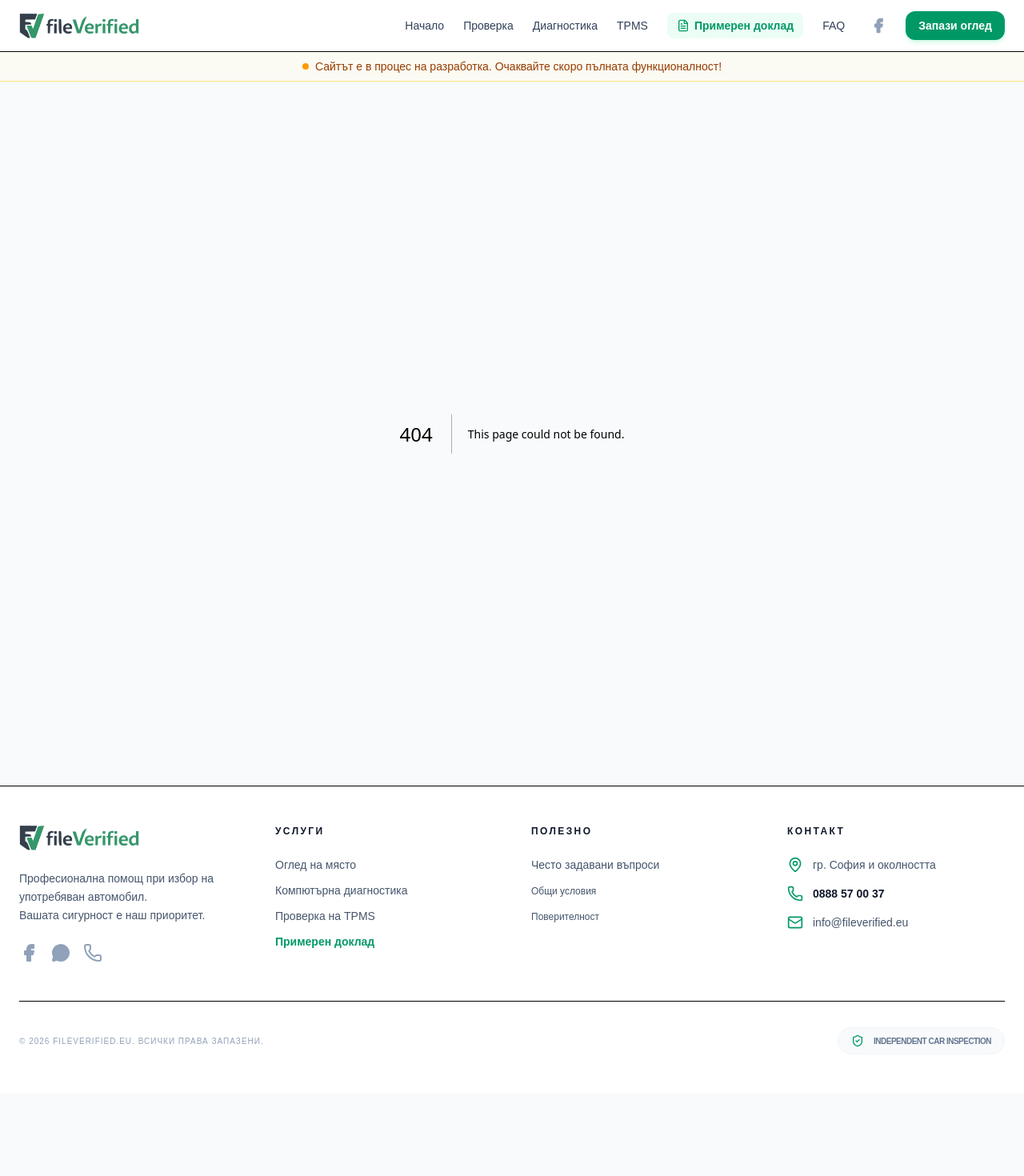
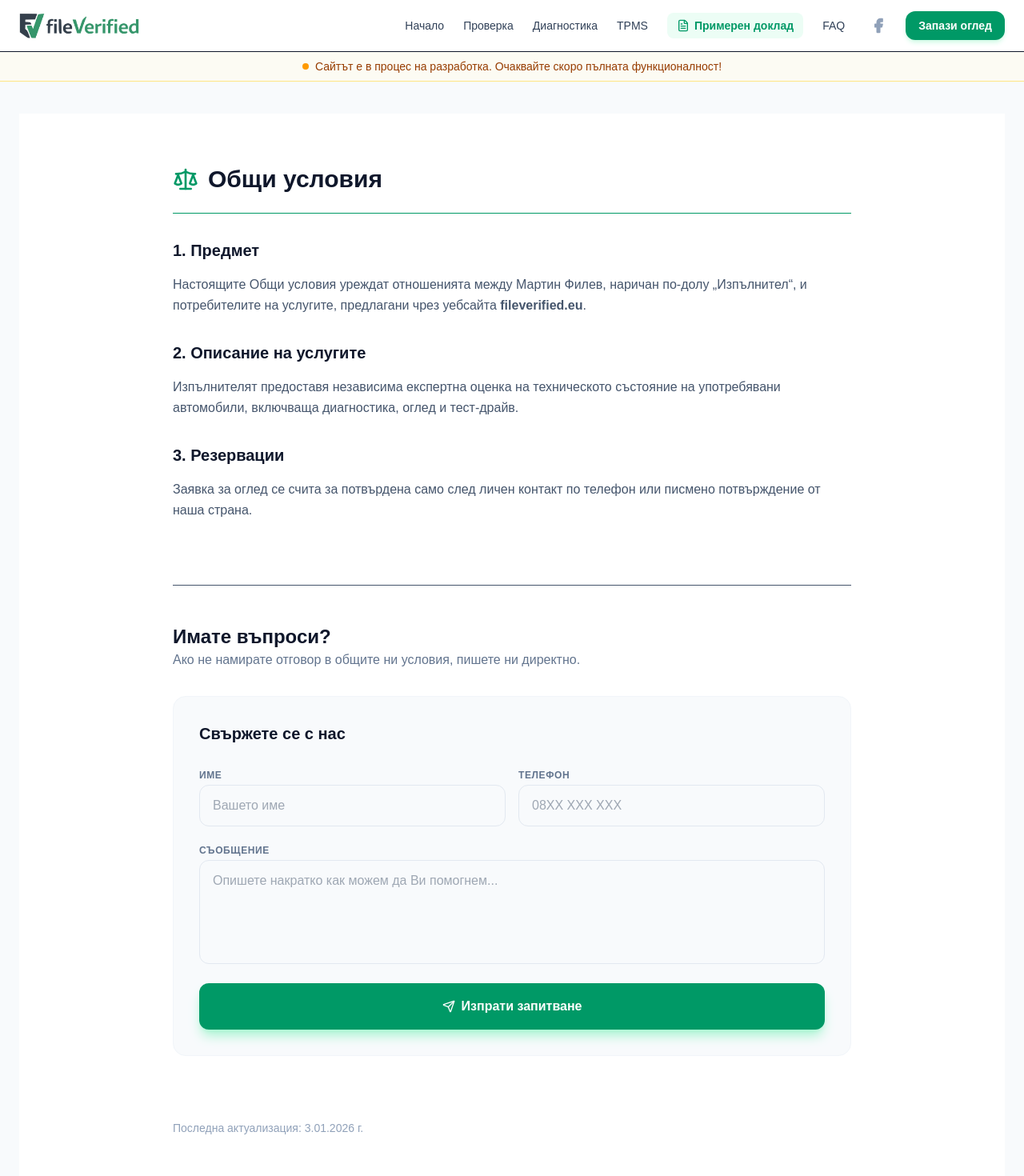
Before and after one commit to martinfilev-byte/fileverified, a Next.js app: page /terms in a window 1280 px wide. Before the commit this address had no page. Shown: the top 1470 px of the page at 80% size. Before the commit the page ends 1366 px from the top, so only its background shows below. Built offline with nearby package versions, Linux system fonts and the light colour scheme.

Commit message:
Update: 2026-01-08 16:00:00

```diff
--- /dev/null
+++ b/src/app/privacy/page.tsx
@@ -0,0 +1,53 @@
+import type { Metadata } from "next"
+import { Lock, ShieldCheck } from "lucide-react"
+import ContactForm from "@/components/ContactForm"
+
+export const metadata: Metadata = {
+  title: "Поверителност | FileVerified",
+  description: "Политика за поверителност и защита на личните данни на FileVerified.",
+}
+
+export default function PrivacyPage() {
+  return (
+    <div className="min-h-screen bg-white">
+      <div className="mx-auto max-w-4xl px-6 py-16">
+        <div className="flex items-center gap-3 mb-8 text-emerald-600 border-b pb-6">
+          <Lock className="w-8 h-8" />
+          <h1 className="text-3xl font-bold text-slate-900">Политика за поверителност</h1>
+        </div>
+
+        <div className="space-y-12 text-slate-600 leading-relaxed">
+          <div className="space-y-8">
+            <section>
+              <h2 className="text-xl font-bold text-slate-900 mb-4">1. Лични данни</h2>
+              <p>Събираме Вашите имена, телефон и имейл единствено с цел изпълнение на услугата по оглед на автомобил.</p>
+            </section>
+
+            <section>
+              <h2 className="text-xl font-bold text-slate-900 mb-4">2. Бисквитки</h2>
+              <p>Използваме Google Analytics, за да подобряваме работата на сайта. Данните са анонимни.</p>
+            </section>
+
+            <section className="bg-emerald-50 p-6 rounded-xl border border-emerald-100 flex items-start gap-4 text-emerald-800">
+              <ShieldCheck className="w-6 h-6 shrink-0 mt-1" />
+              <p className="text-sm font-medium">Никога не споделяме данните Ви с трети лица (автокъщи, продавачи) без Вашето изрично съгласие.</p>
+            </section>
+          </div>
+
+          {/* КОНТАКТНА ФОРМА */}
+          <div className="mt-20 pt-12 border-t">
+            <div className="mb-8">
+              <h2 className="text-2xl font-bold text-slate-900">Вашите права</h2>
+              <p className="text-slate-500">По всяко време можете да поискате изтриване на Вашите данни от нашата база чрез формата по-долу.</p>
+            </div>
+            <ContactForm />
+          </div>
+
+          <div className="pt-8 text-sm text-slate-400">
+            Последна актуализация: {new Date().toLocaleDateString('bg-BG')}
+          </div>
+        </div>
+      </div>
+    </div>
+  )
+}
--- /dev/null
+++ b/src/app/terms/page.tsx
@@ -0,0 +1,58 @@
+import type { Metadata } from "next"
+import { Scale } from "lucide-react"
+import ContactForm from "@/components/ContactForm"
+
+export const metadata: Metadata = {
+  title: "Общи условия | FileVerified",
+  description: "Общи условия за ползване на услугите на FileVerified - независима проверка на автомобили.",
+}
+
+export default function TermsPage() {
+  return (
+    <div className="min-h-screen bg-white">
+      <div className="mx-auto max-w-4xl px-6 py-16">
+        <div className="flex items-center gap-3 mb-8 text-emerald-600 border-b pb-6">
+          <Scale className="w-8 h-8" />
+          <h1 className="text-3xl font-bold text-slate-900">Общи условия</h1>
+        </div>
+
+        <div className="space-y-12 text-slate-600 leading-relaxed">
+          <div className="space-y-8">
+            <section>
+              <h2 className="text-xl font-bold text-slate-900 mb-4">1. Предмет</h2>
+              <p>
+                Настоящите Общи условия уреждат отношенията между Мартин Филев, наричан по-долу „Изпълнител“,
+                и потребителите на услугите, предлагани чрез уебсайта <strong>fileverified.eu</strong>.
+              </p>
+            </section>
+
+            <section>
+              <h2 className="text-xl font-bold text-slate-900 mb-4">2. Описание на услугите</h2>
+              <p>Изпълнителят предоставя независима експертна оценка на техническото състояние на употребявани автомобили, включваща диагностика, оглед и тест-драйв.</p>
+            </section>
+
+            <section>
+              <h2 className="text-xl font-bold text-slate-900 mb-4">3. Резервации</h2>
+              <p>
+                Заявка за оглед се счита за потвърдена само след личен контакт по телефон или писмено потвърждение от наша страна.
+              </p>
+            </section>
+          </div>
+
+          {/* КОНТАКТНА ФОРМА */}
+          <div className="mt-20 pt-12 border-t">
+            <div className="mb-8">
+              <h2 className="text-2xl font-bold text-slate-900">Имате въпроси?</h2>
+              <p className="text-slate-500">Ако не намирате отговор в общите ни условия, пишете ни директно.</p>
+            </div>
+            <ContactForm />
+          </div>
+
+          <div className="pt-8 text-sm text-slate-400">
+            Последна актуализация: {new Date().toLocaleDateString('bg-BG')}
+          </div>
+        </div>
+      </div>
+    </div>
+  )
+}
--- /dev/null
+++ b/src/components/ContactForm.tsx
@@ -0,0 +1,78 @@
+"use client"
+
+import { useState } from "react"
+import { Send, CheckCircle2 } from "lucide-react"
+
+export default function ContactForm() {
+  const [isSubmitted, setIsSubmitted] = useState(false)
+
+  const handleSubmit = async (e: React.FormEvent) => {
+    e.preventDefault()
+    // Тук по-късно ще добавим логиката за изпращане на мейл
+    setIsSubmitted(true)
+  }
+
+  if (isSubmitted) {
+    return (
+      <div className="bg-emerald-50 border border-emerald-100 p-8 rounded-2xl text-center">
+        <div className="flex justify-center mb-4 text-emerald-600">
+          <CheckCircle2 className="w-12 h-12" />
+        </div>
+        <h3 className="text-xl font-bold text-slate-900 mb-2">Благодарим Ви!</h3>
+        <p className="text-slate-600">Вашето съобщение беше изпратено успешно. Ще се свържем с Вас съвсем скоро.</p>
+        <button
+          onClick={() => setIsSubmitted(false)}
+          className="mt-6 text-emerald-600 font-semibold hover:underline"
+        >
+          Изпрати друго съобщение
+        </button>
+      </div>
+    )
+  }
+
+  return (
+    <div className="bg-slate-50 border border-slate-100 p-8 rounded-2xl">
+      <h3 className="text-xl font-bold text-slate-900 mb-6">Свържете се с нас</h3>
+      <form onSubmit={handleSubmit} className="space-y-4">
+        <div className="grid gap-4 md:grid-cols-2">
+          <div className="space-y-2">
+            <label className="text-xs font-bold uppercase tracking-wider text-slate-500">Име</label>
+            <input
+              required
+              type="text"
+              placeholder="Вашето име"
+              className="w-full px-4 py-3 rounded-xl border border-slate-200 focus:outline-none focus:ring-2 focus:ring-emerald-500/20 focus:border-emerald-500 transition-all"
+            />
+          </div>
+          <div className="space-y-2">
+            <label className="text-xs font-bold uppercase tracking-wider text-slate-500">Телефон</label>
+            <input
+              required
+              type="tel"
+              placeholder="08XX XXX XXX"
+              className="w-full px-4 py-3 rounded-xl border border-slate-200 focus:outline-none focus:ring-2 focus:ring-emerald-500/20 focus:border-emerald-500 transition-all"
+            />
+          </div>
+        </div>
+
+        <div className="space-y-2">
+          <label className="text-xs font-bold uppercase tracking-wider text-slate-500">Съобщение</label>
+          <textarea
+            required
+            rows={4}
+            placeholder="Опишете накратко как можем да Ви помогнем..."
+            className="w-full px-4 py-3 rounded-xl border border-slate-200 focus:outline-none focus:ring-2 focus:ring-emerald-500/20 focus:border-emerald-500 transition-all resize-none"
+          ></textarea>
+        </div>
+
+        <button
+          type="submit"
+          className="w-full flex items-center justify-center gap-2 bg-emerald-600 text-white font-bold py-4 rounded-xl hover:bg-emerald-700 transition-all shadow-lg shadow-emerald-200 active:scale-[0.98]"
+        >
+          <Send className="w-4 h-4" />
+          Изпрати запитване
+        </button>
+      </form>
+    </div>
+  )
+}
```
